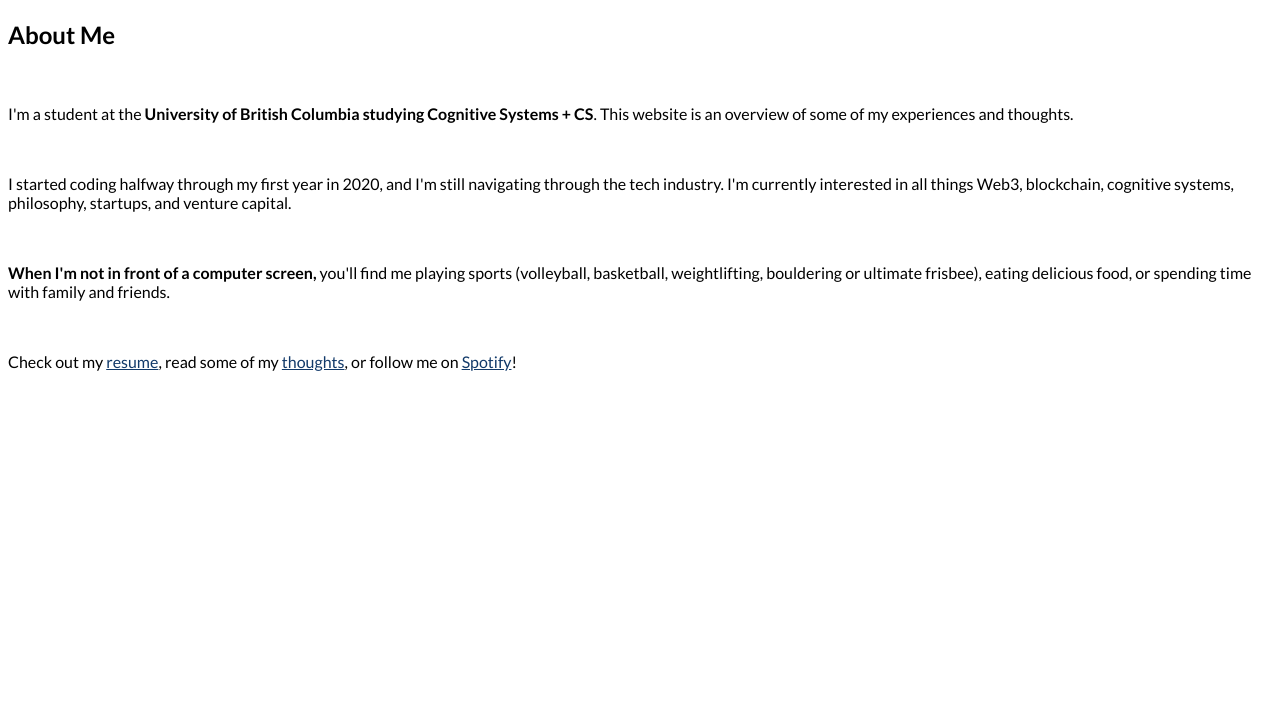
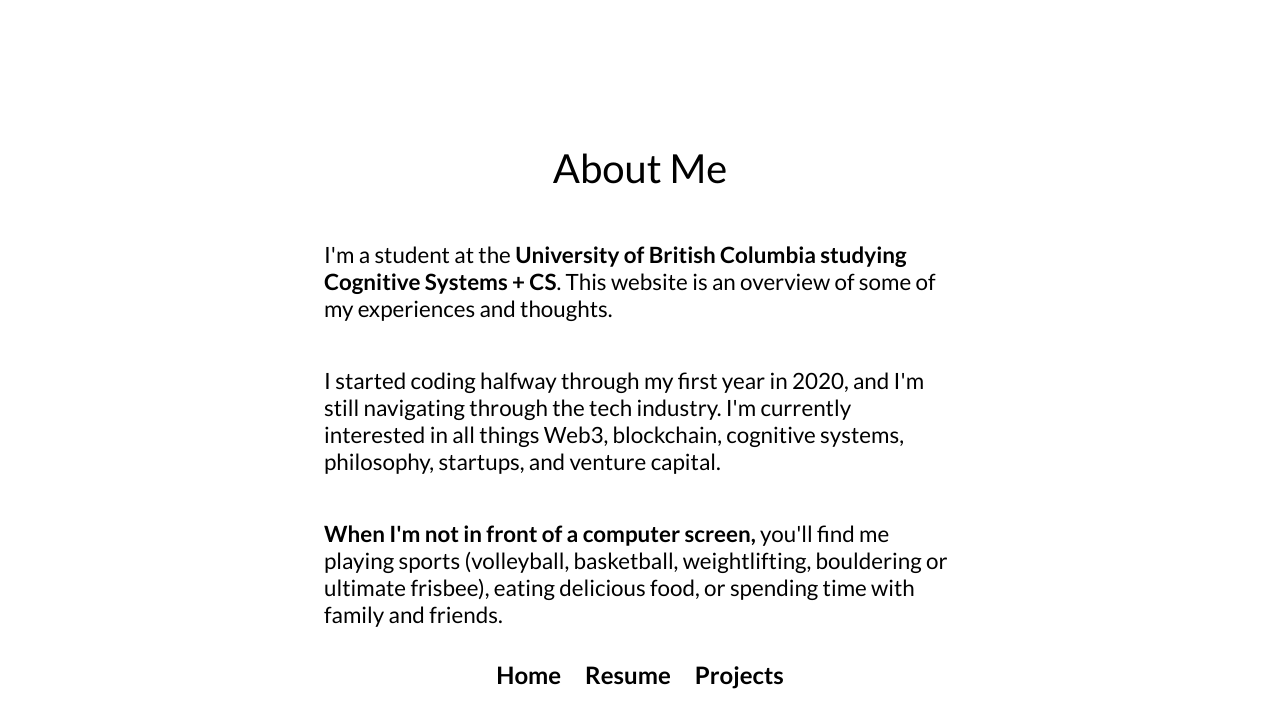
Before and after one commit to ichung08/Portfolio, a React (Create React App) app: page /about in a window 1280 px wide. Shown: the top 728 px of the page. Built offline with nearby package versions, Linux system fonts and the light colour scheme.

Commit message:
Updated about

```diff
--- a/src/App.js
+++ b/src/App.js
@@ -1,13 +1,8 @@
 import { BrowserRouter as Router, Route, Switch } from "react-router-dom";
-import styled from "styled-components";
-import Header from "./components/Header";
 import Home from "./pages/Home";
-import Footer from "./components/Footer";
 import About from "./components/About";
 import Experience from "./components/Experience";
 import Projects from "./components/Projects";
-import Thoughts from "./components/Thoughts";
-// import Bubble from "./components/Bubble";
 import AOS from "aos";
 import "aos/dist/aos.css";
 
@@ -23,7 +18,6 @@ AOS.init({
 
 function App() {
   return (
-    <div>
     <Router>
       <Switch>
         <Route
@@ -38,7 +32,6 @@ function App() {
         <Route path="/projects" component={Projects} />
       </Switch>
     </Router>
-    </div>
   );
 }
 
--- a/src/components/About.js
+++ b/src/components/About.js
@@ -1,43 +1,80 @@
+import styled from "styled-components";
+
+const Container = styled.div`
+  display: flex;
+  align-items: center;
+  width: 100%;
+  height: 50em;
+`
+
+const AboutContainer = styled.div`
+  display: flex;
+  align-items: center;
+  flex-direction: column;
+  width: 100%;
+`
+
+const Title = styled.h1`
+  font-size: 2.5em;
+  font-family: "Lato", sans-serif;
+  font-weight: 400;
+  text-align: center;
+  vertical-align: middle;
+  justify-content: center;
+  width: 50%;
+`
+
+const Body = styled.p`
+  font-family: "Lato", sans-serif;
+  width: 50%;
+  font-size: 1.4em;
+`
+
+const LinkContainer = styled.div`
+  display: flex;
+  justify-content: space-between;
+  align-items: center;
+  font-family: "Lato", sans-serif;
+  font-weight: 700;
+`
+
+const Link = styled.a`
+  float: left;
+  color: black;
+  text-align: center;
+  margin: 12px;
+  text-decoration: none;
+  font-size: 1.5em;
+  line-height: 25px;
+  cursor: pointer;
+`
+
+
 const About = () => {
   return (
-    <div id="about" data-aos="fade-up">
-      <h2>About Me</h2>
-      <br />
-      <p>
-        I'm a student at the <b>University of British Columbia studying Cognitive Systems + CS</b>. This website is an
-        overview of some of my experiences and thoughts.
-      </p>
-      <br></br>
-      <p>
-        I started coding halfway through my first year in 2020, and I'm still navigating through the tech industry. I'm currently interested in all things Web3, blockchain, cognitive systems, philosophy, startups, and venture capital.
-      </p>
-      <br></br>
-      <p>
-        <b>When I'm not in front of a computer screen,</b> you'll find me playing sports (volleyball, basketball, weightlifting, bouldering or ultimate frisbee), eating delicious food, or spending time with family and friends.
-      </p>
-      <br></br>
-      <p>
-        Check out my{" "}
-        <a href="https://isaacchung.com/Isaac_Chung_Resume.pdf" className="about__link" rel="noreferrer">
-          resume
-        </a>
-        , read some of my{" "}
-        <a href="https://medium.com/@isaackcchung8" className="about__link" rel="noreferrer">
-          thoughts
-        </a>
-        , or follow me on{" "}
-        <a
-          href="https://open.spotify.com/user/sophieknowington?si=74178070f18640e2"
-          className="about__link"
-          rel="noreferrer"
-          target="_blank"
-        >
-          Spotify
-        </a>
-        !
-      </p>
-      <br></br>
-    </div>
+    <Container>
+      <AboutContainer>
+        <Title>About Me</Title>
+        <Body>
+          I'm a student at the <b>University of British Columbia studying Cognitive Systems + CS</b>. This website is an
+          overview of some of my experiences and thoughts.
+        </Body>
+        <Body>
+          I started coding halfway through my first year in 2020, and I'm still navigating through the tech industry.
+          I'm currently interested in all things Web3, blockchain, cognitive systems, philosophy, startups, and venture capital.
+        </Body>
+        <Body>
+          <b>When I'm not in front of a computer screen,</b> you'll find me playing sports
+          (volleyball, basketball, weightlifting, bouldering or ultimate frisbee), eating delicious food,
+          or spending time with family and friends.
+        </Body>
+        <LinkContainer>
+          <Link href="/">Home</Link>
+          <Link href="/resume">Resume</Link>
+          <Link href="/projects">Projects</Link>
+        </LinkContainer>
+      </AboutContainer>
+    </Container>
   );
 };
 
--- a/src/index.js
+++ b/src/index.js
@@ -1,7 +1,7 @@
 import React from "react";
 import ReactDOM from "react-dom";
 import { BrowserRouter } from "react-router-dom";
-import "./styles/index.css";
+// import "./styles/index.css";
 import App from "./App";
 
 ReactDOM.render(
--- a/src/pages/Home.js
+++ b/src/pages/Home.js
@@ -41,49 +41,6 @@ const Title = styled.h1`
   vertical-align: middle;
 `
 
-const Body = styled.body`
-  font-size: 1.5em;
-  font-family: "Lato", sans-serif;
-  font-weight: 400;
-  text-align: left;
-  width: 80%;
-`
-
-const waveAnimation = keyframes`
-  0% {
-    transform: rotate(0deg);
-  }
-  10% {
-    transform: rotate(14deg);
-  }
-  20% {
-    transform: rotate(-8deg);
-  }
-  30% {
-    transform: rotate(14deg);
-  }
-  40% {
-    transform: rotate(-4deg);
-  }
-  50% {
-    transform: rotate(10deg);
-  }
-  60% {
-    transform: rotate(0deg);
-  } /* Reset for the last half to pause */
-  100% {
-    transform: rotate(0deg);
-  }
-`
-
-const Wave = styled.span`
-  animation-name: ${waveAnimation}; /* Refers to the name of your @keyframes element below */
-  animation-duration: 2.5s; /* Change to speed up or slow down */
-  animation-iteration-count: infinite; /* Never stop waving :) */
-  transform-origin: 70% 70%; /* Pivot around the bottom-left palm */
-  display: inline-block;
-`
-
 const Home = () => {
   return (
     // <IntroContainer data-aos="zoom-in" data-aos-offset="10" data-aos-duration="400">
--- a/src/styles/index.css
+++ b/src/styles/index.css
@@ -105,30 +105,30 @@ footer p {
 }
 
 /* width */
-::-webkit-scrollbar {
+/* ::-webkit-scrollbar {
   width: 1em;
-}
+} */
 
 /* Track */
-::-webkit-scrollbar-track {
+/* ::-webkit-scrollbar-track {
   background-color: #ffffff;
-}
+} */
 
 /* Handle */
-::-webkit-scrollbar-thumb {
+/* ::-webkit-scrollbar-thumb {
   border-radius: 2em;
   border: 4.5px solid transparent;
   background-clip: content-box;
   background-color: #113969;
-}
+} */
 
 /* Handle */
-::-webkit-scrollbar-thumb:hover {
+/* ::-webkit-scrollbar-thumb:hover {
   border-radius: 2em;
   border: 4.5px solid transparent;
   background-clip: content-box;
   background-color: #2d67ae;
-}
+} */
 
 /* Adjusts margin based on window size (max-width of 1500px) */
 @media only screen and (max-width: 1500px) {
```
